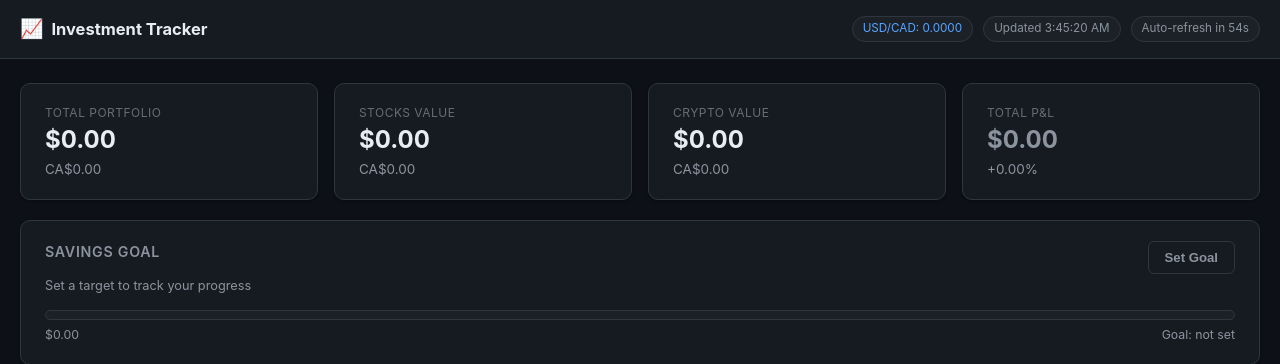
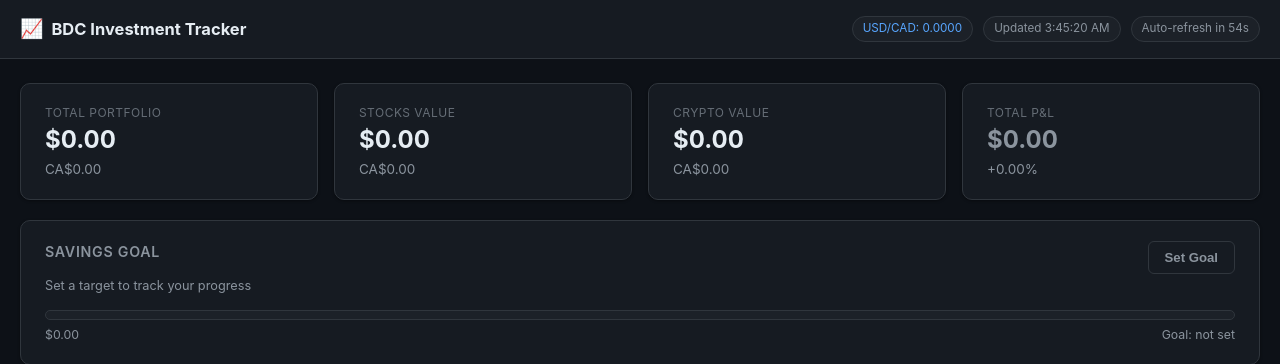
Before and after one commit to Pogz0r/investment-tracker, a Flask app: page / in a window 1280 px wide. Shown: the top 364 px of the page. Run offline with Flask 3, Linux system fonts and the light colour scheme; data that the repository does not hold is empty.

Commit message:
Rename app title to BDC Investment Tracker
Co-Authored-By: Claude Sonnet 4.6 <noreply@anthropic.com>

```diff
--- a/templates/index.html
+++ b/templates/index.html
@@ -3,7 +3,7 @@
 <head>
   <meta charset="UTF-8" />
   <meta name="viewport" content="width=device-width, initial-scale=1.0" />
-  <title>Investment Tracker</title>
+  <title>BDC Investment Tracker</title>
   <link rel="stylesheet" href="/static/css/style.css" />
   <script src="https://cdn.jsdelivr.net/npm/chart.js@4.4.2/dist/chart.umd.min.js"></script>
 </head>
@@ -13,7 +13,7 @@
     <div class="header-inner">
       <div class="brand">
         <span class="brand-icon">📈</span>
-        <span class="brand-name">Investment Tracker</span>
+        <span class="brand-name">BDC Investment Tracker</span>
       </div>
       <div class="header-meta">
         <span class="rate-badge" id="fxRate">USD/CAD: —</span>
```
